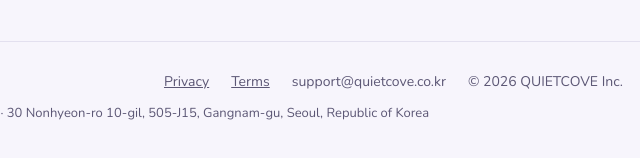
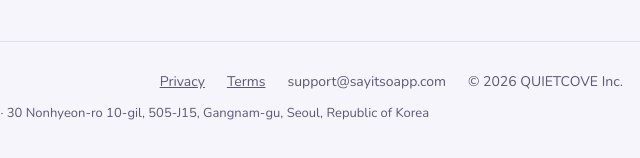
Before and after one commit to quietcove/sayitso-site, a plain HTML site: page index.html in a window 1280 px wide. Shown: the part 4394-4552 px from the top of the page, 557-1197 px from the left. Drawn offline with nearby package versions, Linux system fonts and the light colour scheme.

Commit message:
Use support@sayitsoapp.com and drop Seoul from FAQ
Co-Authored-By: Claude Opus 5.5 <noreply@anthropic.com>
Claude-Session: https://claude.ai/code/session_01KuhDcUDuYoZwAVwpPpT39o

```diff
--- a/index.html
+++ b/index.html
@@ -249,7 +249,7 @@
       <details><summary>When can I download it?</summary><p>Now. SayItSo is free on the <a href="https://apps.apple.com/app/id6831498348">App Store</a> and <a href="https://play.google.com/store/apps/details?id=com.miraenangdok.app">Google Play</a>.</p></details>
       <details><summary>What can I do for free?</summary><p>For free you get one set with up to 5 affirmations, the Heart voice, your own voice, reminders and your 100-day flower, with no ads. Listening with your screen off, unlimited sets, every voice, the sleep timer, focus view and background sounds are part of Premium, which comes with a 7-day free trial.</p></details>
       <details><summary>Does it really work?</summary><p>SayItSo is a tool for a small, kind daily habit. Saying encouraging words out loud can feel good, but it doesn't promise any particular result.</p></details>
-      <details><summary>Who makes SayItSo?</summary><p>QUIETCOVE, a tiny studio in Seoul. Questions? <span style="user-select:all;font-weight:700">support@quietcove.co.kr</span></p></details>
+      <details><summary>Who makes SayItSo?</summary><p>QUIETCOVE, a tiny independent studio. Questions? <span style="user-select:all;font-weight:700">support@sayitsoapp.com</span></p></details>
     </div>
   </section>
 
@@ -269,7 +269,7 @@
   <div class="wrap">
     <div class="row">
       <span><b style="color:var(--ink)">SayItSo</b> by QUIETCOVE Inc.</span>
-      <span style="display:flex;flex-wrap:wrap;gap:8px 22px"><a href="https://quietcove.co.kr/sayitso/privacy/">Privacy</a><a href="https://quietcove.co.kr/sayitso/terms/">Terms</a><span>support@quietcove.co.kr</span><span>© 2026 QUIETCOVE Inc.</span></span>
+      <span style="display:flex;flex-wrap:wrap;gap:8px 22px"><a href="https://quietcove.co.kr/sayitso/privacy/">Privacy</a><a href="https://quietcove.co.kr/sayitso/terms/">Terms</a><span>support@sayitsoapp.com</span><span>© 2026 QUIETCOVE Inc.</span></span>
     </div>
     <div style="margin-top:10px;font-size:13px">QUIETCOVE Inc. (주식회사 콰이어트코브) · Business registration 680-88-03311 · 30 Nonhyeon-ro 10-gil, 505-J15, Gangnam-gu, Seoul, Republic of Korea</div>
   </div>
```
